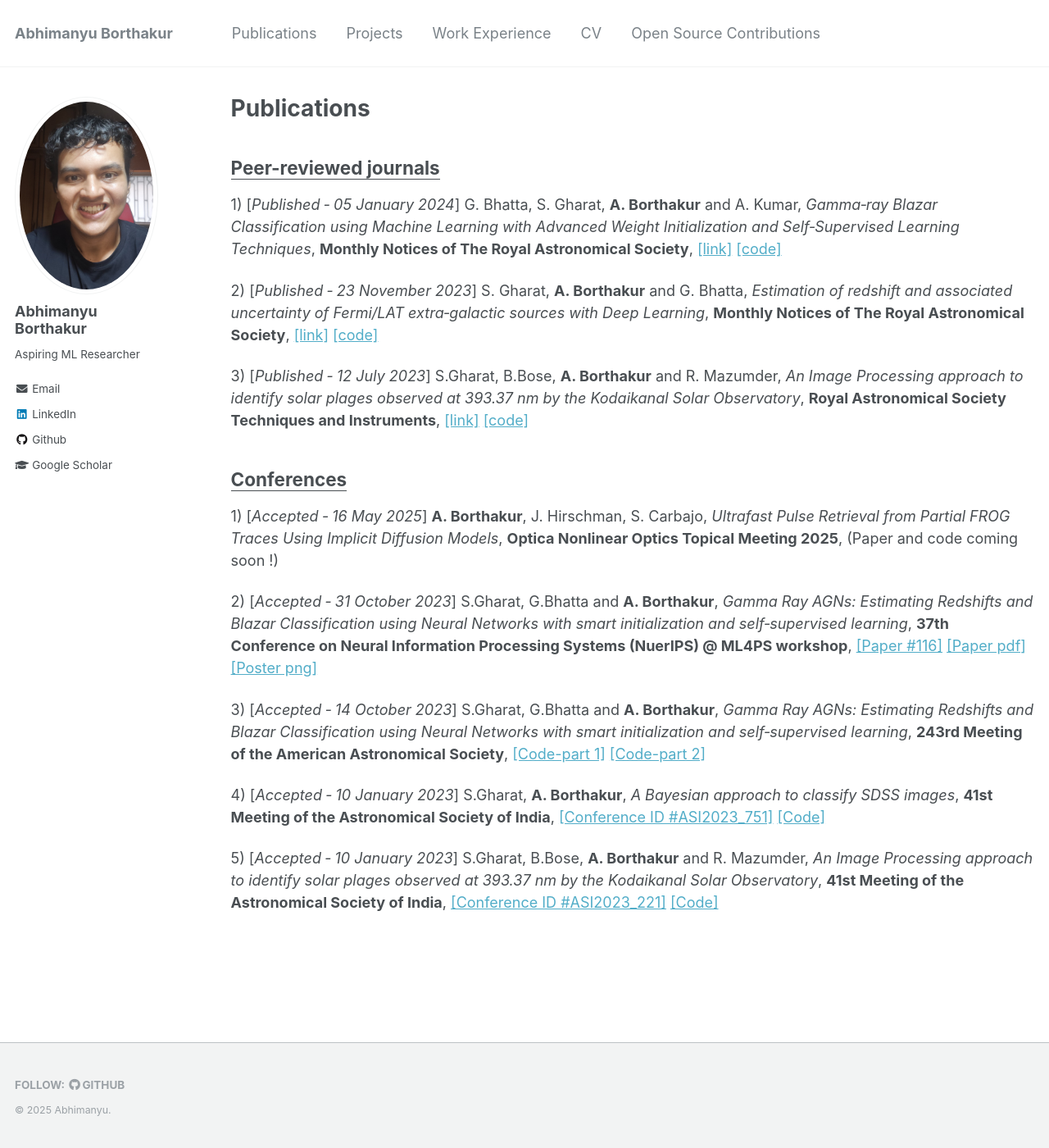
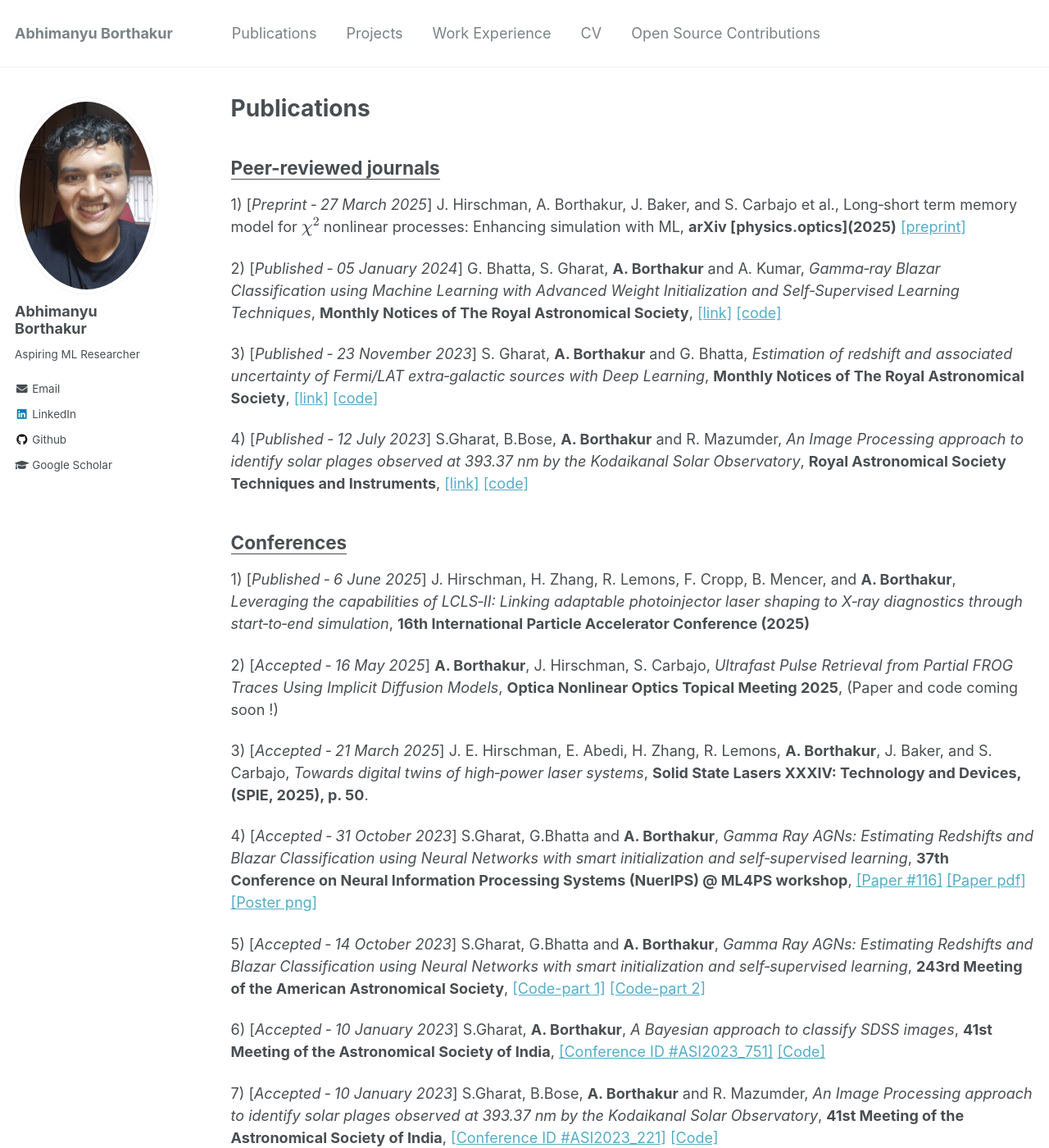
Before and after one commit to abhimanyu911/abhimanyu911.github.io, a Jekyll site: the page built from _pages/publications.md, in a window 1280 px wide and 1400 px high. Shown: the whole window at 82% size. Built offline with Jekyll 4.4.1, drawn with Linux system fonts in a browser that asks for light colours; formulas are drawn with MathJax 3.

Commit message:
updated many things

```diff
--- a/_data/navigation.yml
+++ b/_data/navigation.yml
@@ -17,7 +17,7 @@ main:
 
   - title: "CV"
     # url: /cv/
-    url: /files/Abhimanyu_CV_aug25 (2).pdf
+    url: /files/Abhimanyu_CV_aug25 (3).pdf
 
 
   - title: "Open Source Contributions"
--- a/_pages/publications.md
+++ b/_pages/publications.md
@@ -7,27 +7,38 @@ author_profile: true
 
 ## <ins>Peer-reviewed journals</ins>
 
-1) [*Published ‑ 05 January 2024*] G. Bhatta, S. Gharat, **A. Borthakur** and A. Kumar, *Gamma‑ray Blazar Classification using Machine Learning with Advanced Weight Initialization and Self‑Supervised Learning Techniques*, **Monthly Notices of The Royal Astronomical Society**, [[link]](https://academic.oup.com/mnras/advance-article/doi/10.1093/mnras/stae028/7512220)  [[code]](https://github.com/abhimanyu911/bcu-classification)
+
+1) [*Preprint ‑ 27 March 2025*] J. Hirschman, A. Borthakur, J. Baker, and S. Carbajo et al., Long‑short term memory model for $\chi^2$ nonlinear processes: Enhancing simulation with ML, **arXiv \[physics.optics\](2025)** [\[preprint\]](https://arxiv.org/pdf/2503.21198)
 
 
-2) [*Published ‑ 23 November 2023*] S. Gharat, **A. Borthakur** and G. Bhatta, *Estimation of redshift and associated uncertainty of Fermi/LAT extra‑galactic sources with Deep Learning*, **Monthly Notices of The Royal Astronomical Society**, [[link]](https://academic.oup.com/mnras/article/527/3/6198/7445008)  [[code]](https://github.com/abhimanyu911/redshift-regression-with-uncertainty)
+2) [*Published ‑ 05 January 2024*] G. Bhatta, S. Gharat, **A. Borthakur** and A. Kumar, *Gamma‑ray Blazar Classification using Machine Learning with Advanced Weight Initialization and Self‑Supervised Learning Techniques*, **Monthly Notices of The Royal Astronomical Society**, [[link]](https://academic.oup.com/mnras/advance-article/doi/10.1093/mnras/stae028/7512220)  [[code]](https://github.com/abhimanyu911/bcu-classification)
 
 
-3) [*Published ‑ 12 July 2023*] S.Gharat, B.Bose, **A. Borthakur** and R. Mazumder, *An Image Processing approach to identify solar plages observed at 393.37 nm by the Kodaikanal Solar Observatory*, **Royal Astronomical Society Techniques and Instruments**, [[link]](https://academic.oup.com/rasti/article/2/1/393/7223482)  [[code]](https://github.com/abhimanyu911/Plages-Identification)
+3) [*Published ‑ 23 November 2023*] S. Gharat, **A. Borthakur** and G. Bhatta, *Estimation of redshift and associated uncertainty of Fermi/LAT extra‑galactic sources with Deep Learning*, **Monthly Notices of The Royal Astronomical Society**, [[link]](https://academic.oup.com/mnras/article/527/3/6198/7445008)  [[code]](https://github.com/abhimanyu911/redshift-regression-with-uncertainty)
+
+
+4) [*Published ‑ 12 July 2023*] S.Gharat, B.Bose, **A. Borthakur** and R. Mazumder, *An Image Processing approach to identify solar plages observed at 393.37 nm by the Kodaikanal Solar Observatory*, **Royal Astronomical Society Techniques and Instruments**, [[link]](https://academic.oup.com/rasti/article/2/1/393/7223482)  [[code]](https://github.com/abhimanyu911/Plages-Identification)
 
 
 ## <ins>Conferences</ins>
 
-1) [*Accepted ‑ 16 May 2025*] **A. Borthakur**, J. Hirschman, S. Carbajo, *Ultrafast Pulse Retrieval from Partial FROG Traces Using Implicit Diffusion Models*, **Optica Nonlinear Optics Topical Meeting 2025**, (Paper and code coming soon !)
+
+1) [*Published ‑ 6 June 2025*] J. Hirschman, H. Zhang, R. Lemons, F. Cropp, B. Mencer, and **A. Borthakur**, *Leveraging the capabilities of LCLS‑II: Linking adaptable photoinjector laser shaping to X‑ray diagnostics through start‑to‑end simulation*, **16th International Particle Accelerator Conference (2025)**
 
 
-2) [*Accepted ‑ 31 October 2023*] S.Gharat, G.Bhatta and **A. Borthakur**, *Gamma Ray AGNs: Estimating Redshifts and Blazar Classification using Neural Networks with smart initialization and self‑supervised learning*, **37th Conference on Neural Information Processing Systems (NuerIPS) @ ML4PS workshop**, [[Paper #116]](https://ml4physicalsciences.github.io/2023/)  [[Paper pdf]](https://ml4physicalsciences.github.io/2023/files/NeurIPS_ML4PS_2023_116.pdf)  [[Poster png]](https://nips.cc/media/PosterPDFs/NeurIPS%202023/76165.png)
+2) [*Accepted ‑ 16 May 2025*] **A. Borthakur**, J. Hirschman, S. Carbajo, *Ultrafast Pulse Retrieval from Partial FROG Traces Using Implicit Diffusion Models*, **Optica Nonlinear Optics Topical Meeting 2025**, (Paper and code coming soon !)
 
 
-3) [*Accepted ‑ 14 October 2023*] S.Gharat, G.Bhatta and **A. Borthakur**, *Gamma Ray AGNs: Estimating Redshifts and Blazar Classification using Neural Networks with smart initialization and self‑supervised learning*, **243rd Meeting of the American Astronomical Society**, [[Code-part 1]](https://github.com/abhimanyu911/redshift-regression-with-uncertainty)  [[Code-part 2]](https://github.com/abhimanyu911/bcu-classification)
+3) [*Accepted ‑ 21 March 2025*] J. E. Hirschman, E. Abedi, H. Zhang, R. Lemons, **A. Borthakur**, J. Baker, and S. Carbajo, *Towards digital twins of high‑power laser systems*, **Solid State Lasers XXXIV: Technology and Devices,(SPIE, 2025), p. 50**.
 
 
-4) [*Accepted ‑ 10 January 2023*] S.Gharat, **A. Borthakur**, *A Bayesian approach to classify SDSS images*, **41st Meeting of the Astronomical Society of India**, [[Conference ID #ASI2023_751]](https://www.astron-soc.in/asi2023/sites/default/files/bp_file_uploads/ASI_2023_Instrumentation_and_Techniques1.pdf)  [[Code]](https://github.com/abhimanyu911/bayesian_sdss)
+4) [*Accepted ‑ 31 October 2023*] S.Gharat, G.Bhatta and **A. Borthakur**, *Gamma Ray AGNs: Estimating Redshifts and Blazar Classification using Neural Networks with smart initialization and self‑supervised learning*, **37th Conference on Neural Information Processing Systems (NuerIPS) @ ML4PS workshop**, [[Paper #116]](https://ml4physicalsciences.github.io/2023/)  [[Paper pdf]](https://ml4physicalsciences.github.io/2023/files/NeurIPS_ML4PS_2023_116.pdf)  [[Poster png]](https://nips.cc/media/PosterPDFs/NeurIPS%202023/76165.png)
 
 
-5) [*Accepted ‑ 10 January 2023*] S.Gharat, B.Bose, **A. Borthakur** and R. Mazumder, *An Image Processing approach to identify solar plages observed at 393.37 nm by the Kodaikanal Solar Observatory*, **41st Meeting of the Astronomical Society of India**, [[Conference ID #ASI2023_221]](https://www.astron-soc.in/asi2023/sites/default/files/bp_file_uploads/ASI_2023_Instrumentation_and_Techniques1.pdf)  [[Code]](https://github.com/abhimanyu911/Plages-Identification)
+5) [*Accepted ‑ 14 October 2023*] S.Gharat, G.Bhatta and **A. Borthakur**, *Gamma Ray AGNs: Estimating Redshifts and Blazar Classification using Neural Networks with smart initialization and self‑supervised learning*, **243rd Meeting of the American Astronomical Society**, [[Code-part 1]](https://github.com/abhimanyu911/redshift-regression-with-uncertainty)  [[Code-part 2]](https://github.com/abhimanyu911/bcu-classification)
+
+
+6) [*Accepted ‑ 10 January 2023*] S.Gharat, **A. Borthakur**, *A Bayesian approach to classify SDSS images*, **41st Meeting of the Astronomical Society of India**, [[Conference ID #ASI2023_751]](https://www.astron-soc.in/asi2023/sites/default/files/bp_file_uploads/ASI_2023_Instrumentation_and_Techniques1.pdf)  [[Code]](https://github.com/abhimanyu911/bayesian_sdss)
+
+
+7) [*Accepted ‑ 10 January 2023*] S.Gharat, B.Bose, **A. Borthakur** and R. Mazumder, *An Image Processing approach to identify solar plages observed at 393.37 nm by the Kodaikanal Solar Observatory*, **41st Meeting of the Astronomical Society of India**, [[Conference ID #ASI2023_221]](https://www.astron-soc.in/asi2023/sites/default/files/bp_file_uploads/ASI_2023_Instrumentation_and_Techniques1.pdf)  [[Code]](https://github.com/abhimanyu911/Plages-Identification)
```
Also changed, not shown: _pages/about.md (+1 -1 lines), 3 other files.
